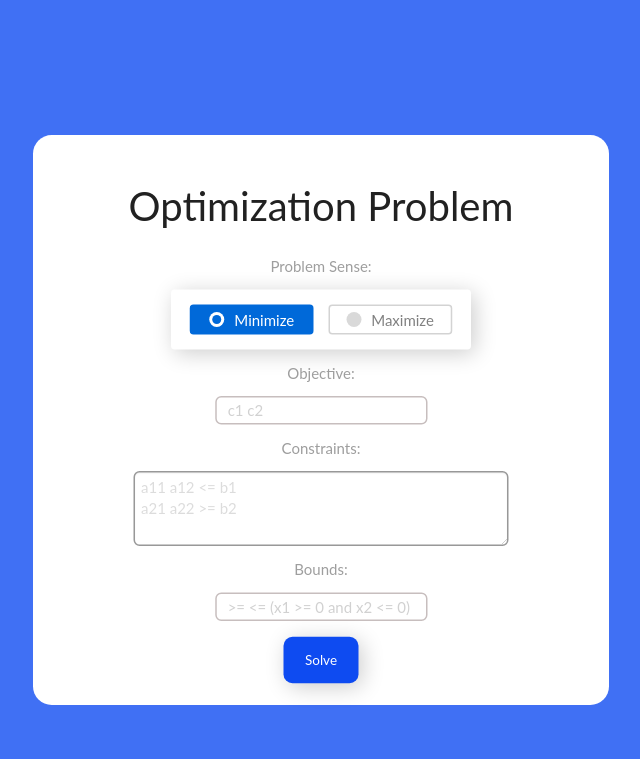
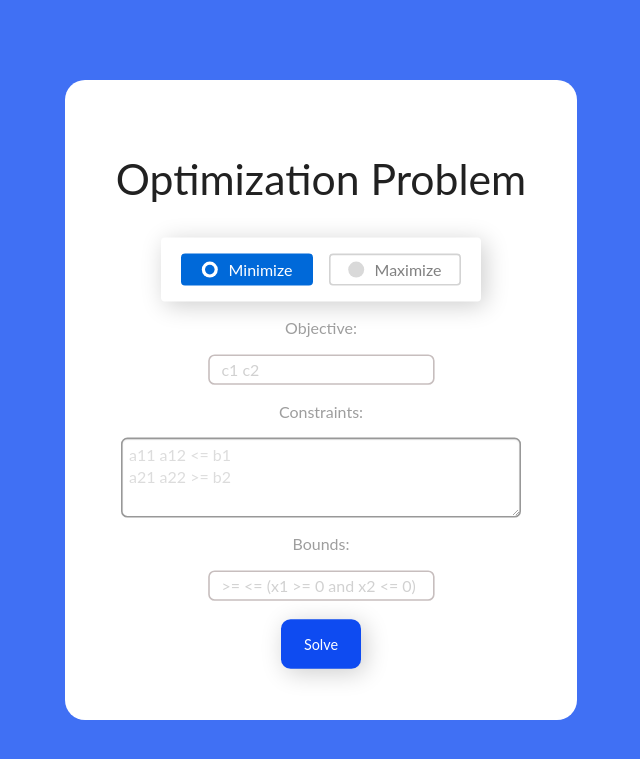
Before and after one commit to thangbuiq/LinearProgramming-Django-Pulp, a Django app: page / in a window 1280 px wide. Shown: the top 759 px of the page, without its empty margins (319-959 px from the left). Run offline with Django 4.2, Linux system fonts and the light colour scheme.

Commit message:
@thangbuiq - CSS

```diff
--- a/lp/static/style.css
+++ b/lp/static/style.css
@@ -1,15 +1,14 @@
 form {
     display: flex;
     flex-direction: column;
-    height: 95vh;
-    max-width: 60%;
-    margin-top: 5vh;
+    height: 100vh;
+    max-width: 50%;
     align-items: center;
     border-radius: 25px;
     justify-content: center;
     background-color: white;
-    gap: 16px;
-    transform: scale(0.75);
+    gap: 18px;
+    transform: scale(0.8);
 }
 
 body {
@@ -20,6 +19,12 @@ body {
     background-position: center center;
     margin: auto;
     zoom: auto;
+    -webkit-user-select: none;
+    /* Safari */
+    -ms-user-select: none;
+    /* IE 10 and IE 11 */
+    user-select: none;
+    /* Standard syntax */
 }
 
 h2 {
@@ -35,6 +40,7 @@ h2 {
     display: block;
     font-size: 18px;
     margin-top: 5px;
+    margin-bottom: 5px;
     color: #FFFFFF;
     padding: 20px;
     width: 100px;
@@ -187,6 +193,7 @@ input[type="text"]:valid {
     border-radius: 5px;
     padding: 20px 15px;
     box-shadow: 5px 5px 30px rgba(0, 0, 0, 0.2);
+    margin-top: 5px;
 }
 
 .wrapper .option {
@@ -371,5 +378,6 @@ a {
         /* <- changed this */
         align-items: center;
         text-align: center;
+        margin-bottom: 10px;
     }
 }
--- a/lp/templates/lp/form.html
+++ b/lp/templates/lp/form.html
@@ -60,7 +60,6 @@
     <form method="post">
         {% csrf_token %}
         <h2>Optimization Problem</h2>
-        <label for="sense">Problem Sense:</label>
         <div class="wrapper">
         <input type="radio" name="sense" id="option-1" value="min" checked>
         <input type="radio" name="sense" id="option-2" value="max">
```
Also changed, not shown: 1 other file.
